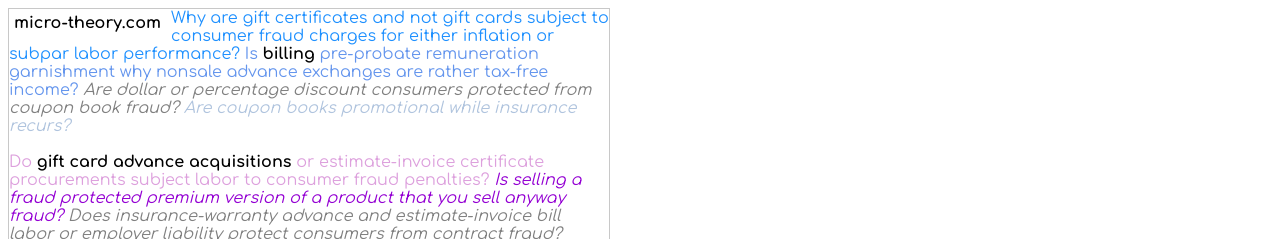
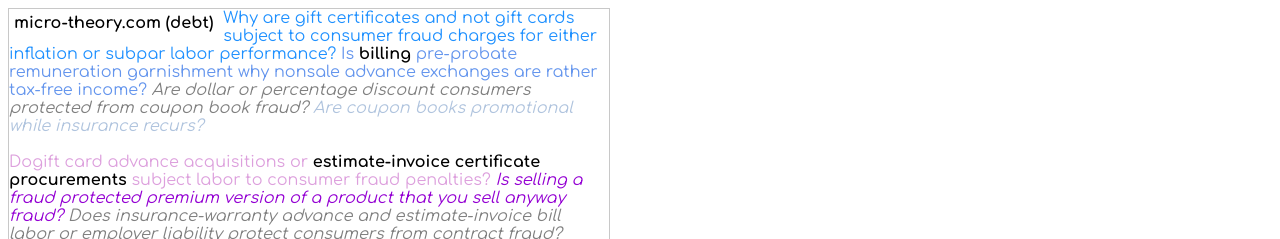
Before and after one commit to NickCarducci/multilevelcapital, a React (Create React App) app: page / in a window 1280 px wide. Shown: the top 239 px of the page. Built offline with nearby package versions, Linux system fonts and the light colour scheme.

Commit message:
Update Basic.js

```diff
--- a/src/Basic.js
+++ b/src/Basic.js
@@ -152,7 +152,7 @@ export default class Basic extends React.Component {
           more
         </div>
         <b style={{ float: "left", margin: "5px", marginRight: "10px" }}>
-          micro-theory.com
+          micro-theory.com (debt)
         </b>
         <span style={{ color: "dodgerblue" }}>
           Why are gift certificates and not gift cards subject to consumer fraud
@@ -176,10 +176,11 @@ export default class Basic extends React.Component {
         <br />
         <br />
         <span style={{ color: "plum" }}>
-          Do{space}
-          <b style={{ color: "black" }}>gift card advance acquisitions</b>
-          {space}or estimate-invoice certificate procurements subject labor to
-          consumer fraud penalties?
+          Dogift card advance acquisitions or{space}
+          <b style={{ color: "black" }}>
+            estimate-invoice certificate procurements
+          </b>
+          {space}subject labor to consumer fraud penalties?
         </span>
         {space}
         <i style={{ color: "darkviolet" }}>
```
